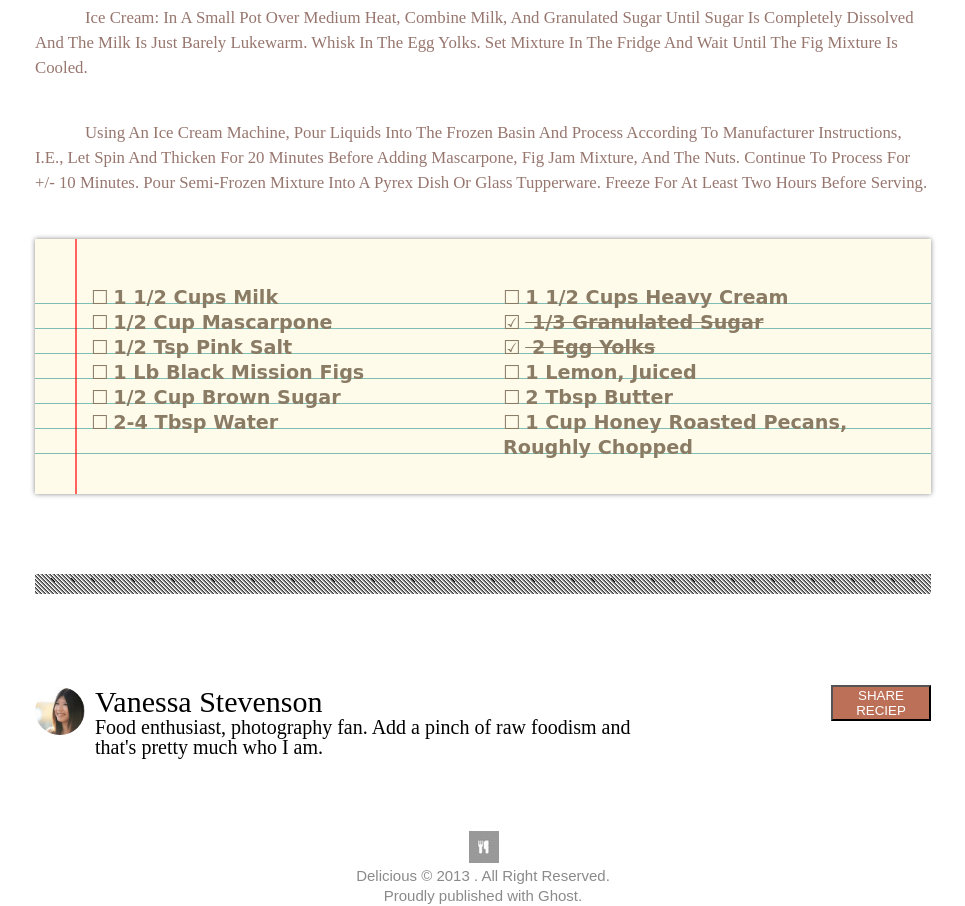
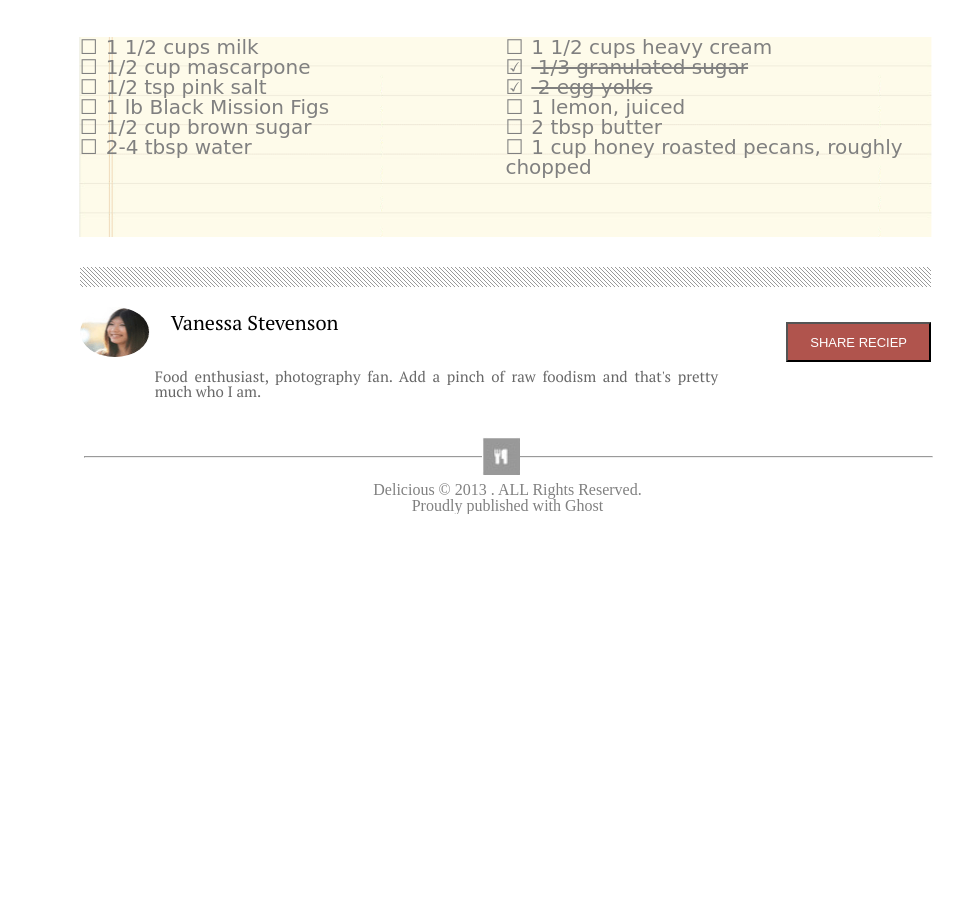
Before and after one commit to Sukina12/chocolate-pizza, a plain HTML site: page index.html in a window 1280 px wide. Shown: the part 985-1891 px from the top of the page, without its empty margins (157-1122 px from the left). After the commit the page ends 1499 px from the top, so only its background shows below. Drawn offline with Linux system fonts and the light colour scheme; a web font is replaced by a local one.

Commit message:
edit the code

```diff
--- a/CSS/style.css
+++ b/CSS/style.css
@@ -1,54 +1,22 @@
+@import url('https://fonts.googleapis.com/css2?family=PT+Serif&display=swap');
 body {
     width: 70%;
-    margin: 0 auto;
-    text-align: center;
-    font-family: 'PT Serif', serif;
+    margin-left: 15%;
+    margin-right: 15%;
+
 }
-
-.navBar {
-    margin: 0 auto;
-    text-align: center;
-    padding-top: 10px;
+header {
+    margin-left: 50px ;
 }
-
-.logo-img {
-    padding-top: 3px;
-    padding-bottom: 3px;
-    margin-right: 10px;
-    font-size: 13px;
-    line-height: inherit;
-    white-space: nowrap;
-    float: left;
-    text-decoration: none;
-    display: flex;
-    align-items: flex-start;
-    color: black;
-  }
-
-  .logo{
-    width: 40px;
-    height: 40px;
-    padding: 5px;
-    background-color: rgb(52, 52, 52);
-    vertical-align: top;
-  }
-
-  .logo-img>h2 {
-    font-family: 'Kaushan Script', cursive;
-    flex: 1;
-    padding-left: 7px;
-    text-align: left;
-    font-size: 25px;
-    font-weight: bold;
-  }
-
-
-  .logoText {
-    font-size: 10px;
-    position: relative;
-    display: block;
-    font-family: 'PT Serif', serif;
-    color:rgb(139, 138, 138);
+.print-button {
+    border: 0;
+    cursor: pointer;
+    float: right;
+    font-size: 14px;
+    text-transform: uppercase;
+    font-weight: 200;
+    background-color: transparent;
+    margin-top: -3.4rem;
 }
 
 .float-fix {
@@ -59,7 +27,7 @@ body {
   position: relative;
   display: block;
   float: right;
-    margin-top: 10px;
+  margin-top: -50px;
 }
 
 .socialLogo li {
@@ -73,210 +41,251 @@ body {
   padding-left: 10px;
 }
 
-  .line {
-
-    background-image: repeating-linear-gradient(45deg, rgb(255, 255, 255) 0%, rgb(0, 0, 0) 10%);
-    background-size: 20px 20px;
-    width: 100%;
-    height: 20px;
-    margin: 80px;
-    margin-left: 0;
-    margin-right: 0;
-
-  }
-
-  .sec2 {
-    font-size: 30px;
-    font-weight: bold;
-    text-transform: capitalize;
-    text-align: left;
-  }
-
-  .sec1 h2 {
-    display: inline;
-    float: left;
-    font-size: 40px;
-    font-family: 'New Tegomin', serif;
-    font-weight: bold;
-  }
-
-  .sec1 span {
-    display: block;
-    font-size: 0.9rem;
-    text-transform: uppercase;
-    font-weight: 200;
-    color:rgb(139, 138, 138);
-    margin-top: 0.3rem;
-    font-family: Georgia, 'Times New Roman', Times, serif;
-    padding-bottom: 20px;
-  }
-
-  .print-button {
-    border: 0;
-    cursor: pointer;
-  }
-
-  .print-button:focus {
-    outline: none;
-  }
-
-  .print-button {
-    margin-top: 2rem;
-    float: right;
-    font-size: 0.8rem;
-    text-transform: uppercase;
-    font-weight: 200;
-    background-color: transparent;
-  }
-
-  .print-img {
-    width: 12px;
-    height: 12px;
-  }
-
-  .choco-pizza {
-    width: 100%;
-    margin: 20px;
-    margin-left: 0;
-    margin-right: 0;
-  }
-
-  article p {
-    text-transform: capitalize;
-    color: rgb(151, 118, 110);
-    text-align: left;
-    padding-bottom: 1.5rem;
-    text-indent: 50px;
-    font-size: 1.05rem;
-    line-height: 25px;
-  }
-
-  .sec2 {
-    font-family: 'Pangolin', cursive;
-    height: 175px;
-    position: relative;
-    margin: 20px auto;
-    padding-top: 40px;
-    padding-bottom: 40px;
-    background-color: rgb(254, 251, 234);
-    box-shadow: 0px 0px 5px 0px #888;
-  }
-
-  .sec2::before {
-    content: '';
-    width: 2px;
-    height: 100%;
-    position: absolute;
-    top: 0;
-    left: 40px;
-    background-color: rgba(255, 0, 0, 0.6);
-  }
-
-  .pattern {
-    height: 100%;
-    background-image: repeating-linear-gradient(rgb(254, 251, 234) 0px, rgb(254, 251, 234) 24px, teal 25px);
-  }
-
-  .list {
-    padding-top: 6px;
-    padding-left: 56px;
-    padding-right: 16px;
-    line-height: 25px;
-    font-size: 1.2rem;
-    text-align: left;
-    color: rgb(138, 123, 101);
-  }
-
-  .listleft {
-    float: left;
-    width: 50%;
-  }
-
-  .listright {
-    width: 50%;
-    float: right;
-  }
-
-  .listleft li:before,
-  .listright li:before {
-    content: "\2610";
-    margin-right: 5px;
-  }
-
-  .check {
-    text-decoration: line-through;
-
-  }
-
-  .checked:before {
-    content: "\2611" !important;
-    text-decoration: none !important;
-    margin-right: 5px;
-  }
-
-  .sec3 {
+/* .navBar {
   margin: 0 auto;
   text-align: center;
   padding-top: 10px;
 }
 
-  .vanSec {
-    padding-top:3px;
-    padding-bottom: 3px;
-    margin-right: 10px;
-    float: left;
-    text-align: left;
-    width: 70%;
-    display: flex;
-    align-items: flex-start;
+
+h4 {
+    font-family: 'Pacifico', cursive;
+    font-size: 30px;
+    margin-top: 20px;
 }
 
-  .vanImg {
-    user-select: none;
-    width: 50px;
-    border-radius: 50%;
+h5 {
+    font-family: 'VT323', monospace;
+    color: grey;
+    font-size: 13px;
+    margin-left: 7px;
+
 }
 
-  .vanInf {
-    flex: 1;
-    padding-left: 10px;
+.navBar ul{
+
+    float: right;
+    margin-top: 2px;
+    margin-left: -29px;
+    margin-top: 40px;
+
 }
 
-  .vanName {
-    margin-top: 0;
-    font-size: 30px;
-    font-size: 30px;
+.navBar ul li {
+    display: inline-block;
+
+
+}
+.navBar ul li img {
+    border-radius: 5px;
 }
 
-  .vanHob {
+.navBar ul li:last-child {
+    margin-left: 1px;
+} */
+
+
+
+h2 {
+  font-family: 'Kaushan Script', cursive;
+    font-weight: bold;
+    font-size: 50px;
+    margin-top: -50px;
+    margin-left:60px ;
+
+}
+
+h1 {
+    font-family: 'Barlow Semi Condensed', sans-serif;
+    font-size: 40px;
+    color: black;
+    padding: 10px;
+ }
+.logoText {
+  font-size: 14px;
+   position: relative;
    display: block;
-    margin-top: 0;
+  font-weight: 200;
+  font-family: 'PT Serif', serif;
+   text-transform: uppercase;
+   color: grey;
+
+}
+
+.logo {
+    height: 55px;
+    width: 55px ;
+    border-radius: 5px;
+    margin-right: 10px;
+    margin-top: 50px;
+
+}
+.line {
+background-image: url('/assets/hr-img.png');
+width: 100%;
+height: 20px;
+margin: 30px;
+margin: 0px 0px 0px 0px;
+
+}
+.span2 {
+    font-size: 0.9rem;
+   position: relative;
+   display: block;
+  font-weight: 200;
+  font-family: 'PT Serif', serif;
+   text-transform: uppercase;
+   color: grey;
+
+}
+main {
+
+   margin-left: 5%;
+}
+
+.par1{
+  margin-left: 0px;
+  color: gray;
+  text-indent: 30px;
+  margin-right: 20px;
+}
+
+.leftlist
+{
     font-size: 20px;
-    margin-bottom: 70px;
+   float: left;
+
+    width: 50%;
+    color: grey;
+    font-family: 'Pangolin', cursive;
+}
+.rightlist
+{
+    font-size: 20px;
+   float: right;
+    width: 50%;
+    font-family: 'Pangolin', cursive;
+    color: grey;
+}
+.sec2
+{
+    position: relative;
+    margin-top: 100px;
+    margin-bottom: 90px;
+
+    padding-top: 40px;
+    padding-bottom: 40px;
+
+}
+
+.pattern
+{
+  clear: both;
+  position: absolute;
+  top: 50%;
+  left: 50%;
+  transform: translate(-50%, -50%);
+  background-image: url('/assets/list-bg.png');
+  background-repeat: no-repeat;
+  background-size: cover;
+  width: 100%;
+  height: 200px;
 
 }
 
 
-  .share {
-    float: right;
-    width: 100px;
-    margin-top: 0.5px;
-    background-color: rgb(188, 112, 88);
-    color: white;
-    font-weight: 200;
+.leftlist li, .rightlist li {
+    list-style: none;
+
 }
-  footer{
-    clear: both;
-    display: block;
-   margin-top: 80px 70px 10px 70px;
+
+.leftlist li:before, .rightlist li:before{
+    content: "\2610";
+    margin-right: .5rem;
+}
+
+ .checked:before {
+    content: "\2611" !important;
+
+  }
+
+.check {
+    text-decoration: line-through;
+}
+
+
+#footerpic {
+    margin: -60px 0px 4px 0px;
+    height: 38px;
+    width:  38px;
+    z-index: +1;
+    padding: 0px 0px 0px 47%;
+}
+
+footer {
+
+    margin-left:49px;
+
+
+}
+hr {
+    width: 100%;
+
 }
 
 
 footer p {
-    font-weight: 100;
-    font-size:15px;
-    line-height: 20px;
-    font-family:Arial, Helvetica, sans-serif;
-    margin-top: 0;
-    color: rgb(139, 138, 138);;
+    text-align: center;
+    color: gray;
  }
+
+ .vanImg {
+   float: left;
+   margin-right: 0px;
+  margin-left: 0px;
+  width: 70px;
+  height: 50px;
+  border-radius: 50%;
+ }
+
+
+
+
+.vanSec p {
+padding: 7px 0px 0px 30px;
+text-indent: 0px;
+font-size: 23px;
+display: inline-block;
+ text-align: justify;
+ margin: 5px 0px 0px -5px;
+ padding-left: 80px;
+ color: rgba(0, 0, 0, 0.596);
+ font-family: 'PT Serif', serif;
+ font-size: 15px;
+}
+
+.vanSec {
+  width: 75%; float: left;
+    padding: 4px 0px 56px 0px;
+}
+
+.vanName {
+ color: black;
+ font-family: 'PT Serif', serif;
+ font-size: 20px;
+
+ padding: 6px 42px 0px 0px;
+ margin: 0px 52px 0px 60px;
+ padding-left: 31px;
+}
+
+.share {
+    width: 17%;
+    float: right;
+    background-color: #B0544D;
+    color: white;
+    font-size: 13px;
+    /* padding: 15px 40px; */
+    margin-top: 19px;
+    height: 40px;
+   }
--- a/index.html
+++ b/index.html
@@ -2,75 +2,78 @@
 <html lang="en">
 
 <head>
-  <title>chocolate-pizza</title>
+
   <link rel="stylesheet" href="./CSS/reset.css">
   <link rel="stylesheet" href="./CSS/style.css">
+  <link href="https://fonts.googleapis.com/css2?family=Barlow+Semi+Condensed:wght@700&family=Martel:wght@800&family=Pacifico&family=Staatliches&display=swap"
+  rel="stylesheet">
   <link rel="preconnect" href="https://fonts.gstatic.com">
   <link rel="preconnect" href="https://fonts.gstatic.com">
   <link href="https://fonts.googleapis.com/css2?family=Kaushan+Script&display=swap" rel="stylesheet">
   <link rel="preconnect" href="https://fonts.gstatic.com">
   <link href="https://fonts.googleapis.com/css2?family=New+Tegomin&display=swap" rel="stylesheet">
+  <title>chocolate-pizza</title>
 </head>
 
 <body>
   <header>
+    <img class="logo" alt="logo-img" src="./assets/logo.png" />
+    <h2>Delicious<span class="logoText">THE BEST FOOD BLOG ON THE WEB.</span></h2>
     <nav class="navBar">
-      <a href="#" class="logo-img">
-        <img class="logo" alt="logo-img" src="./Images/logo.png" />
-        <h2>Delicious<span class="logoText">THE BEST FOOD BLOG ON THE WEB.</span></h2>
-      </a>
+
       <ul class="socialLogo">
         <li>
           <a href="#">
-            <img alt="fb" src="./Images/fb-icon.png" />
+            <img alt="fb" src="./assets/fb-icon.png" />
           </a>
         </li>
         <li>
           <a href="#">
-            <img alt="twit" src="./Images/twit-icon.png" />
+            <img alt="twit" src="./assets/twit-icon.png" />
           </a>
         </li>
         <li>
           <a href="#">
-            <img alt="gp" src="./Images/gp-icon.png" />
+            <img alt="gp" src="./assets/gp-icon.png" />
           </a>
         </li>
         <li>
           <a href="#">
-            <img alt="insta" src="./Images/insta-icon.png" />
+            <img alt="insta" src="./assets/insta-icon.png" />
           </a>
         </li>
         <li>
           <a href="#">
-            <img alt="flic" src="./Images/flic-icon.png" />
+            <img alt="flic" src="./assets/flic-icon.png" />
           </a>
         </li>
         <li>
           <a href="#">
-            <img alt="pint" src="./Images/pint-icon.png" />
+            <img alt="pint" src="./assets/pint-icon.png" />
           </a>
         </li>
         <li>
           <a href="#">
-            <img class="lastimg" alt="rss" src="./Images/rss-icon.png" />
+            <img class="lastimg" alt="rss" src="./assets/rss-icon.png" />
           </a>
         </li>
         <li>
-          <a href="#1 1"><img  alt="mail" src="./Images/mail-icon.png" />
+          <a href="#"><img  alt="mail" src="./assets/mail-icon.png" />
           </a>
         </li>
       </ul>
     </nav>
+
   </header>
   <main>
     <section class="line"></section>
     <section class="sec1">
-      <h2>Chocolate Pizza<span>POSTED ON 15 DEC 2013/DESSERTS</span></h2>
+      <h1>Chocolate Pizza<span class="span2" >POSTED ON 15 DEC 2013/DESSERTS</span></h1>
       <button class="print-button">
-         <img src="./Images/pint-icon.png" class="print-img" alt="">
+         <img src="./assets/pint-icon.png" class="print-img" alt="">
           print
       </button>
-      <img alt="choco-pizza" src="./Images/choco-pizza.png" />
+      <img alt="choco-pizza" src="./assets/choco-pizza.png" />
     </section>
     <article>
       <p class="par1">For the fig-swirl: Melt butter over medium heat in a saucepan. Add brown sugar and stir to dissolve. Halve
@@ -91,8 +94,8 @@
 
     <section class="sec2">
       <div class="pattern">
-        <div class="list">
-          <ul class="listleft">
+        <div class="leftlist">
+          <ul >
             <li>1 1/2 cups milk</li>
             <li>1/2 cup mascarpone</li>
             <li>1/2 tsp pink salt</li>
@@ -100,7 +103,9 @@
             <li>1/2 cup brown sugar</li>
             <li>2-4 tbsp water</li>
           </ul>
-          <ul class="listright">
+        </div>
+        <div class="rightlist">
+          <ul >
             <li>1 1/2 cups heavy cream</li>
             <li class="checked"><span class="check"> 1/3 granulated sugar</span></li>
             <li class="checked"><span class="check"> 2 egg yolks</span></li>
@@ -112,11 +117,13 @@
       </div>
     </section>
     <section class="line"></section>
+     <br/>
+
     <section class="sec3">
       <div class="vanSec">
-        <img class="vanImg" src="./Images/van-pic.png" alt="Van Pic" />
+        <img class="vanImg" src="./assets/van-pic.png" alt="Van Pic" />
         <div class="vanInf">
-          <p class="vanName">Vanessa Stevenson</p>
+          <h4 class="vanName">Vanessa Stevenson</h4>
           <p class="vanHob">Food enthusiast, photography fan. Add a pinch of raw foodism and that's
             pretty much who I am.</p>
         </div>
@@ -125,9 +132,10 @@
     </section>
   </main>
   <footer>
-    <div class="last"><img class="footerImg" src="./Images/small-logo.png" alt="small logo"></div>
-    <p> Delicious &copy; 2013 . All Right Reserved.</p>
-    <p>Proudly published with Ghost.</p>
+    <br/>
+    <hr class="right"><img src="assets/small-logo.png" id="footerpic" alt="">
+
+    <p> Delicious &copy; 2013 . ALL Rights Reserved.<br> Proudly published with Ghost</p>
   </footer>
 </body>
 </html>
```
Also changed, not shown: JS/app.js (deleted), assets/choco-pizza.png (renamed from Images/choco-pizza.png), assets/fb-icon.png (renamed from Images/fb-icon.png), assets/flic-icon.png (renamed from Images/flic-icon.png), assets/gp-icon.png (renamed from Images/gp-icon.png), assets/hr-img.png (renamed from Images/hr-img.png), assets/insta-icon.png (renamed from Images/insta-icon.png), assets/list-bg.png (renamed from Images/list-bg.png), assets/logo.png (renamed from Images/logo.png), assets/mail-icon.png (renamed from Images/mail-icon.png), assets/pint-icon.png (renamed from Images/pint-icon.png), assets/print-icon.png (renamed from Images/print-icon.png), assets/rss-icon.png (renamed from Images/rss-icon.png), assets/small-logo.png (renamed from Images/small-logo.png), 2 more files, 1 other file. Lines whose indentation alone changed are shown as unchanged.
